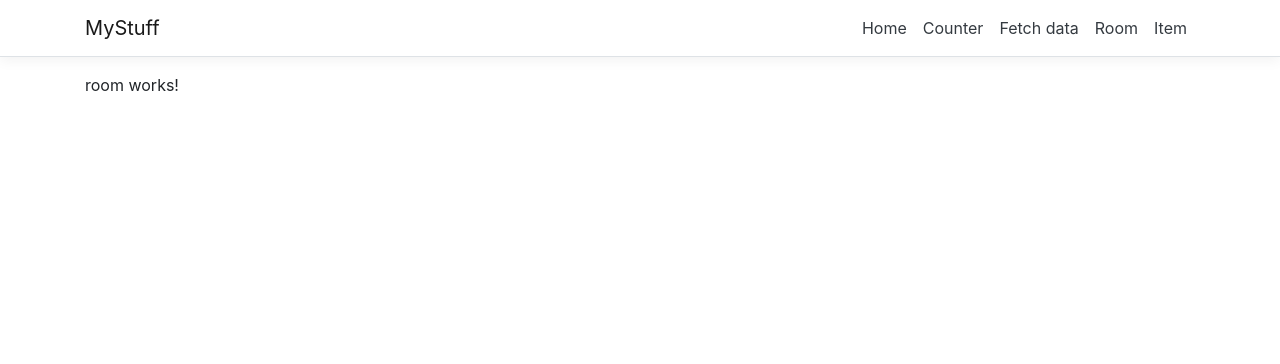
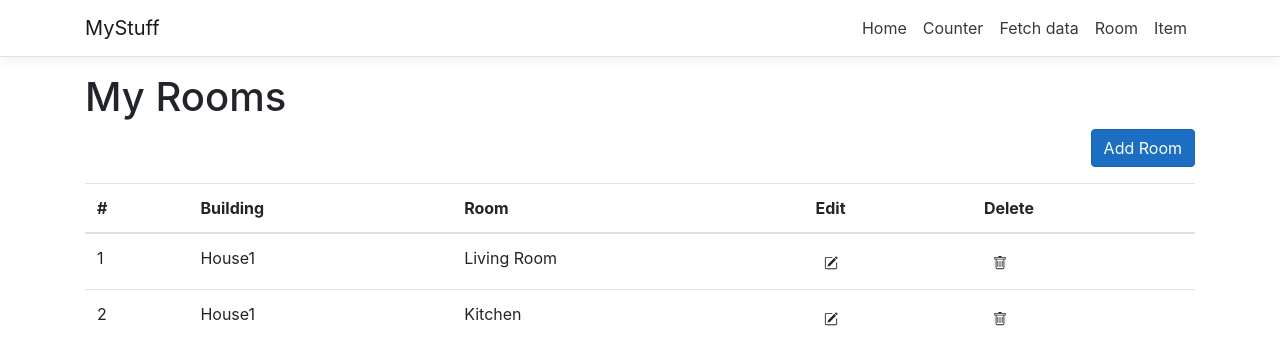
Before and after one commit to sengngykouch/MyStuff, an Angular app in the folder ClientApp/: page /room in a window 1280 px wide. Shown: the top 364 px of the page. Built offline with nearby package versions, Linux system fonts and the light colour scheme.

Commit message:
Add table and button to the Room component

```diff
--- a/ClientApp/src/app/room/room.component.html
+++ b/ClientApp/src/app/room/room.component.html
@@ -1 +1,46 @@
-<p>room works!</p>
+<h1>My Rooms</h1>
+
+<div class="float-right mb-3">
+    <button class="btn btn-primary" (click)="addRoom()">Add Room</button>
+</div>
+
+<table class="table table-hover">
+    <thead>
+        <tr>
+            <th scope="col">#</th>
+            <th scope="col">Building</th>
+            <th scope="col">Room</th>
+            <th scope="col">Edit</th>
+            <th scope="col">Delete</th>
+        </tr>
+    </thead>
+    <tbody>
+        <tr *ngFor="let room of roomList">
+            <td>{{room.Id}}</td>
+            <td>{{room.Building}}</td>
+            <td>{{room.Room}}</td>
+            <td>
+                <button class="btn btn-sm btn-default">
+                    <svg width="1em" height="1em" viewBox="0 0 16 16" class="bi bi-pencil-square" fill="currentColor"
+                        xmlns="http://www.w3.org/2000/svg">
+                        <path
+                            d="M15.502 1.94a.5.5 0 0 1 0 .706L14.459 3.69l-2-2L13.502.646a.5.5 0 0 1 .707 0l1.293 1.293zm-1.75 2.456l-2-2L4.939 9.21a.5.5 0 0 0-.121.196l-.805 2.414a.25.25 0 0 0 .316.316l2.414-.805a.5.5 0 0 0 .196-.12l6.813-6.814z" />
+                        <path fill-rule="evenodd"
+                            d="M1 13.5A1.5 1.5 0 0 0 2.5 15h11a1.5 1.5 0 0 0 1.5-1.5v-6a.5.5 0 0 0-1 0v6a.5.5 0 0 1-.5.5h-11a.5.5 0 0 1-.5-.5v-11a.5.5 0 0 1 .5-.5H9a.5.5 0 0 0 0-1H2.5A1.5 1.5 0 0 0 1 2.5v11z" />
+                    </svg>
+                </button>
+            </td>
+            <td>
+                <button class="btn btn-sm">
+                    <svg width="1em" height="1em" viewBox="0 0 16 16" class="bi bi-trash" fill="currentColor"
+                        xmlns="http://www.w3.org/2000/svg">
+                        <path
+                            d="M5.5 5.5A.5.5 0 0 1 6 6v6a.5.5 0 0 1-1 0V6a.5.5 0 0 1 .5-.5zm2.5 0a.5.5 0 0 1 .5.5v6a.5.5 0 0 1-1 0V6a.5.5 0 0 1 .5-.5zm3 .5a.5.5 0 0 0-1 0v6a.5.5 0 0 0 1 0V6z" />
+                        <path fill-rule="evenodd"
+                            d="M14.5 3a1 1 0 0 1-1 1H13v9a2 2 0 0 1-2 2H5a2 2 0 0 1-2-2V4h-.5a1 1 0 0 1-1-1V2a1 1 0 0 1 1-1H6a1 1 0 0 1 1-1h2a1 1 0 0 1 1 1h3.5a1 1 0 0 1 1 1v1zM4.118 4L4 4.059V13a1 1 0 0 0 1 1h6a1 1 0 0 0 1-1V4.059L11.882 4H4.118zM2.5 3V2h11v1h-11z" />
+                    </svg>
+                </button>
+            </td>
+        </tr>
+    </tbody>
+</table>
--- a/ClientApp/src/app/room/room.component.ts
+++ b/ClientApp/src/app/room/room.component.ts
@@ -12,4 +12,43 @@
     ngOnInit(): void {
     }
 
+    roomList = [
+        {Id: 1, Building: 'House1', Room: 'Living Room'},
+        {Id: 2, Building: 'House1', Room: 'Kitchen'}
+    ];
+
+
+    /* ------------------
+        Modal Triggers
+    ---------------------*/
+    addRoomModal(): void {
+        // trigger the modal.
+        // reset all the field.
     }
+
+    editRoomModal(): void {
+        // trigger the edit modal.
+        // get Room properties and fill in the space.
+    }
+
+    deleteRoomModal(): void {
+        // trigger the delete modal.
+    }
+
+    /* -----------------
+        Modal Buttons
+    --------------------*/
+    addRoom(): void {
+
+    }
+
+    updateRoom(): void {
+
+    }
+
+    deleteRoom(): void {
+
+    }
+
+
+}
```
Lines whose indentation alone changed are shown as unchanged.
